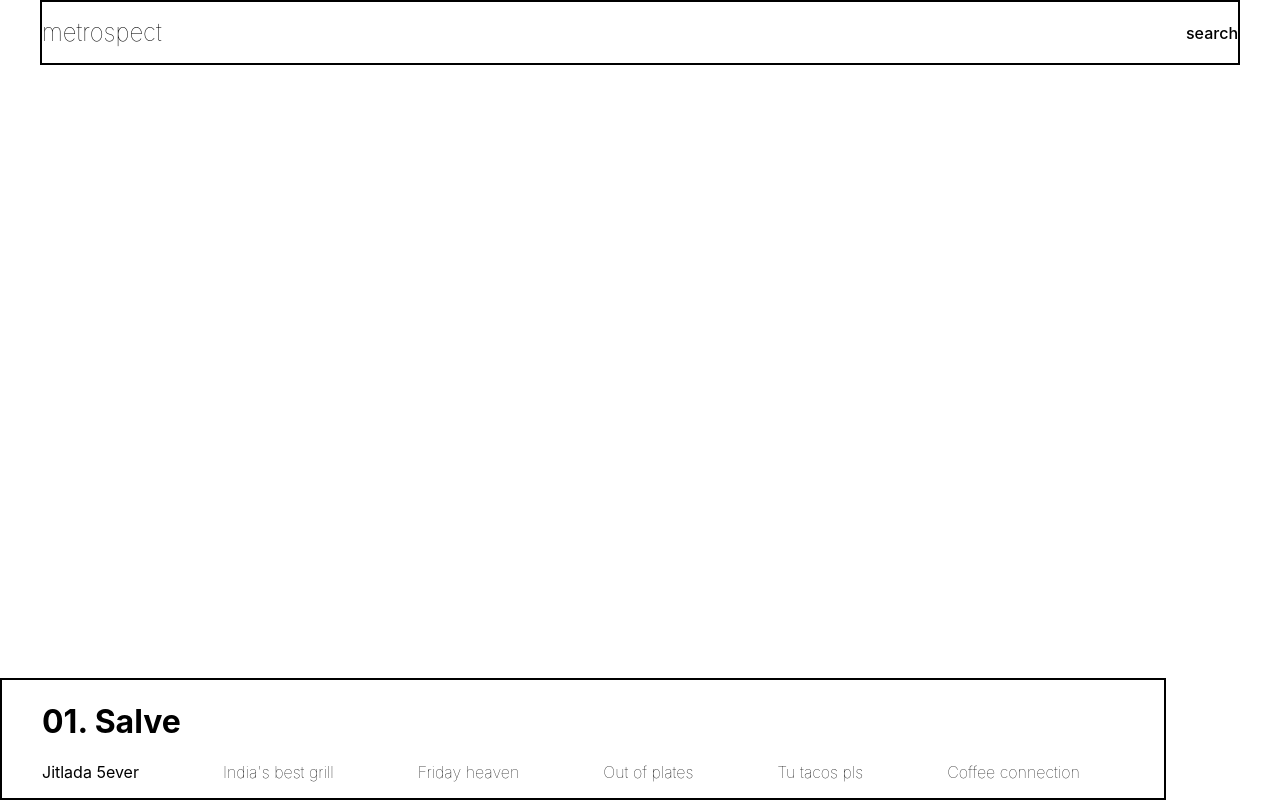
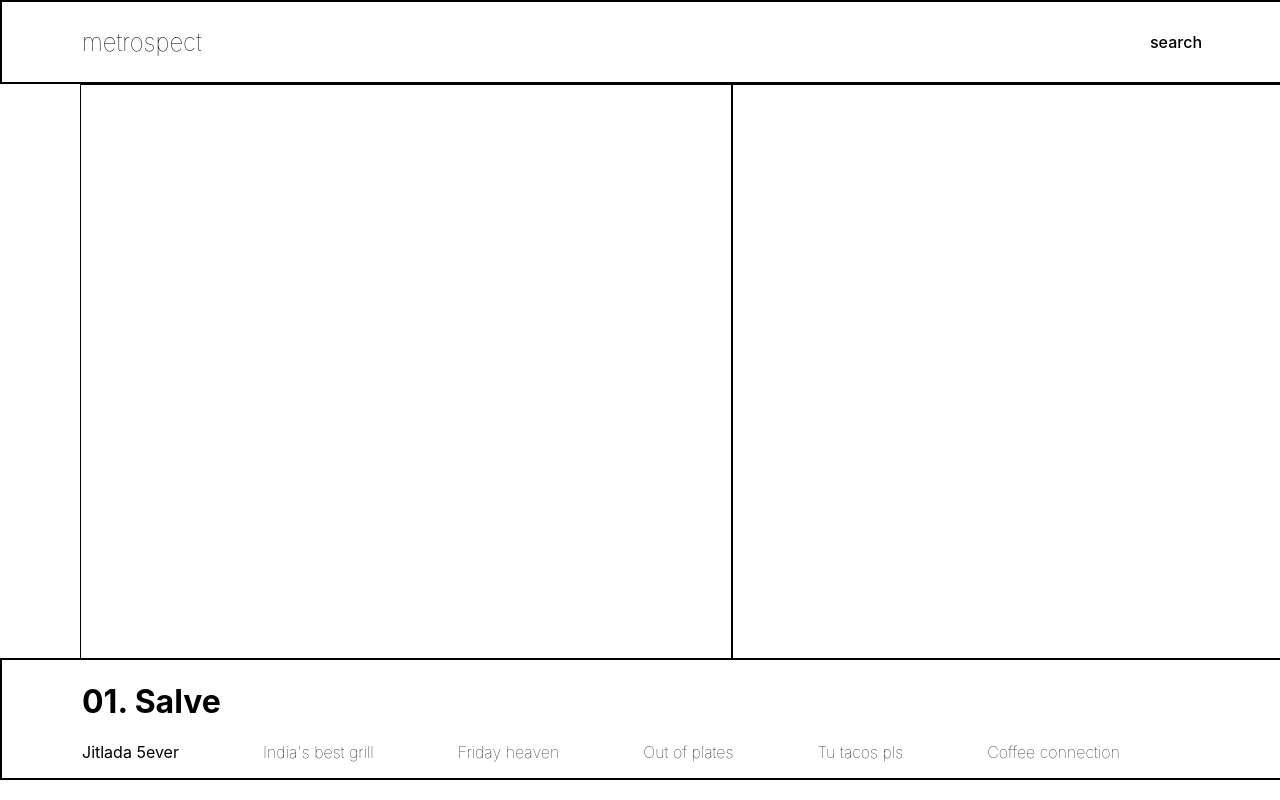
Before and after one commit to nbhatia823/metrospect, a React (Create React App) app: page / in a window 1280 px wide. Built offline with nearby package versions, Linux system fonts and the light colour scheme.

Commit message:
Added article section with horizontal scrolling; fixes to header and footer positioning

```diff
--- a/src/components/App.js
+++ b/src/components/App.js
@@ -1,7 +1,7 @@
 import React, { Component } from "react";
-import logo from "../logo.svg";
 
 import Header from "./header.js";
+import Article from "./article.js";
 import Footer from "./footer.js";
 
 import "../styles/App.css";
@@ -26,30 +26,16 @@ class App extends Component {
     const { selectedArticle, articles, issueTitle } = this.state;
 
     return (
-      <>
-        <Header />
+      <div className="viewport">
+        <Header className="header" />
+        <Article className="article" />
         <Footer
+          className="footer"
           selectedArticle={selectedArticle}
           articles={articles}
           issueTitle={issueTitle}
         />
-      </>
-      // <div className="App">
-      //   <header className="App-header">
-      //     <img src={logo} className="App-logo" alt="logo" />
-      //     <p>
-      //       Edit <code>src/App.js</code> and save to reload.
-      //     </p>
-      //     <a
-      //       className="App-link"
-      //       href="https://reactjs.org"
-      //       target="_blank"
-      //       rel="noopener noreferrer"
-      //     >
-      //       Learn React
-      //     </a>
-      //   </header>
-      // </div>
+      </div>
     );
   }
 }
--- a/src/components/article.js
+++ b/src/components/article.js
@@ -1,2 +1,20 @@
 import React, { Component } from "react";
 import "../styles/article.css";
+
+export default class Article extends Component {
+  render() {
+    const { className } = this.props;
+    return (
+      <section className={className}>
+        <div className="component" />
+        <div className="component" />
+        <div className="component" />
+        <div className="component" />
+        <div className="component" />
+        <div className="component" />
+        <div className="component" />
+        <div className="component" />
+      </section>
+    );
+  }
+}
--- a/src/components/footer.js
+++ b/src/components/footer.js
@@ -3,21 +3,21 @@ import "../styles/footer.css";
 
 export default class Footer extends Component {
   render() {
-    console.log(this.props);
+    const { articles, selectedArticle, issueTitle, className } = this.props;
 
-    const articleLinks = this.props.articles.map(articleTitle => {
+    const articleLinks = articles.map(articleTitle => {
       const className =
-        this.props.selectedArticle === articleTitle ? "selected" : "unselected";
+        selectedArticle === articleTitle ? "selected" : "unselected";
       return (
-        <li className="articleLink">
+        <li key={articleTitle} className="articleLink">
           <a className={className}>{articleTitle}</a>
         </li>
       );
     });
 
     return (
-      <footer className="footer">
-        <h1 className="issueTitle">{this.props.issueTitle}</h1>
+      <footer className={className}>
+        <h1 className="issueTitle">{issueTitle}</h1>
         <ul className="articleLinks">{articleLinks}</ul>
       </footer>
     );
--- a/src/components/header.js
+++ b/src/components/header.js
@@ -3,8 +3,10 @@ import "../styles/header.css";
 
 export default class Header extends Component {
   render() {
+    const { className } = this.props;
+
     return (
-      <header className="header">
+      <header className={className}>
         <h1 className="title">metrospect</h1>
         <p className="search">search</p>
       </header>
--- a/src/styles/App.css
+++ b/src/styles/App.css
@@ -1,32 +1,51 @@
-.App {
-  text-align: center;
+html,
+body,
+#root {
+  height: 100%;
+  margin: 0;
+  padding: 0;
 }
 
-.App-logo {
-  animation: App-logo-spin infinite 20s linear;
-  height: 40vmin;
+.viewport {
+  height: 100%;
+  width: 100%;
+  display: flex;
+  flex-direction: column;
 }
 
-.App-header {
-  background-color: #282c34;
-  min-height: 100vh;
+.header {
+  border: 2px solid;
+  border-color: black;
+
+  /* flex for children */
   display: flex;
-  flex-direction: column;
+  flex-direction: row;
+  justify-content: space-between;
   align-items: center;
-  justify-content: center;
-  font-size: calc(10px + 2vmin);
-  color: white;
+
+  /* flex position within parent */
+  flex: 0 0 80px;
+  width: 100%;
 }
 
-.App-link {
-  color: #61dafb;
+.article {
+  /* flex for children */
+  display: flex;
+  flex-direction: row;
+  overflow: auto;
+
+  /* flex position within parent */
+  flex: 1;
+  padding-left: 80px;
 }
 
-@keyframes App-logo-spin {
-  from {
-    transform: rotate(0deg);
-  }
-  to {
-    transform: rotate(360deg);
-  }
+.footer {
+  border: 2px solid;
+  border-color: black;
+
+  margin-bottom: 20px;
+
+  /* flex position within parent */
+  flex: 0 0 100px;
+  width: 100%;
 }
--- a/src/styles/article.css
+++ b/src/styles/article.css
@@ -0,0 +1,5 @@
+.component {
+  border: 1px solid black;
+  height: 100%;
+  min-width: 650px;
+}
--- a/src/styles/footer.css
+++ b/src/styles/footer.css
@@ -1,22 +1,22 @@
-.footer {
-  border: 2px solid;
-  border-color: black;
-  position: fixed;
-  bottom: 0px;
-}
-
 .issueTitle {
   font-weight: 700;
-  margin-left: 40px;
+  margin-left: 80px;
 }
 
 .articleLinks {
+  display: flex;
   list-style: none;
+  padding-inline-start: 0px;
+  margin-left: 80px;
 }
 
 .articleLink {
-  display: inline;
+  flex-grow: 0;
   margin-right: 84px;
+}
+
+a {
+  white-space: nowrap;
 }
 
 .selected {
--- a/src/styles/header.css
+++ b/src/styles/header.css
@@ -1,20 +1,11 @@
-.header {
-  margin-left: 40px;
-  margin-right: 40px;
-  display: flex;
-  justify-content: space-between;
-  align-items: center;
-
-  border: 2px solid;
-  border-color: black;
-}
-
 .title {
+  margin-left: 80px;
   font-weight: 100;
   font-size: 24px;
 }
 
 .search {
+  margin-right: 80px;
   font-weight: 500;
   font-size: 16px;
 }
```
